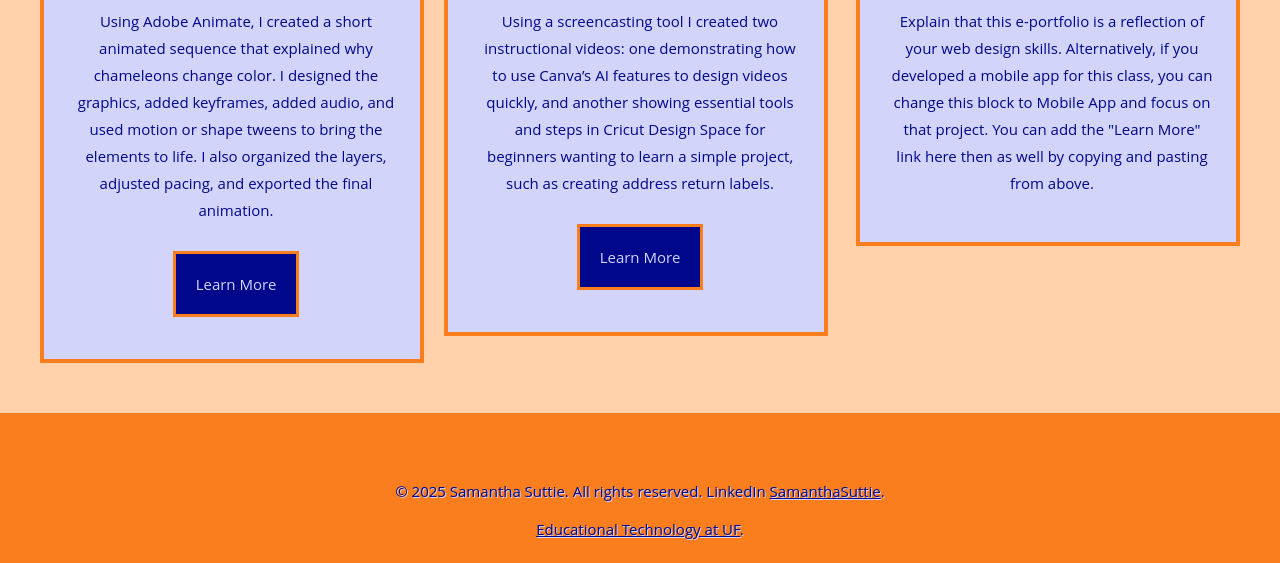
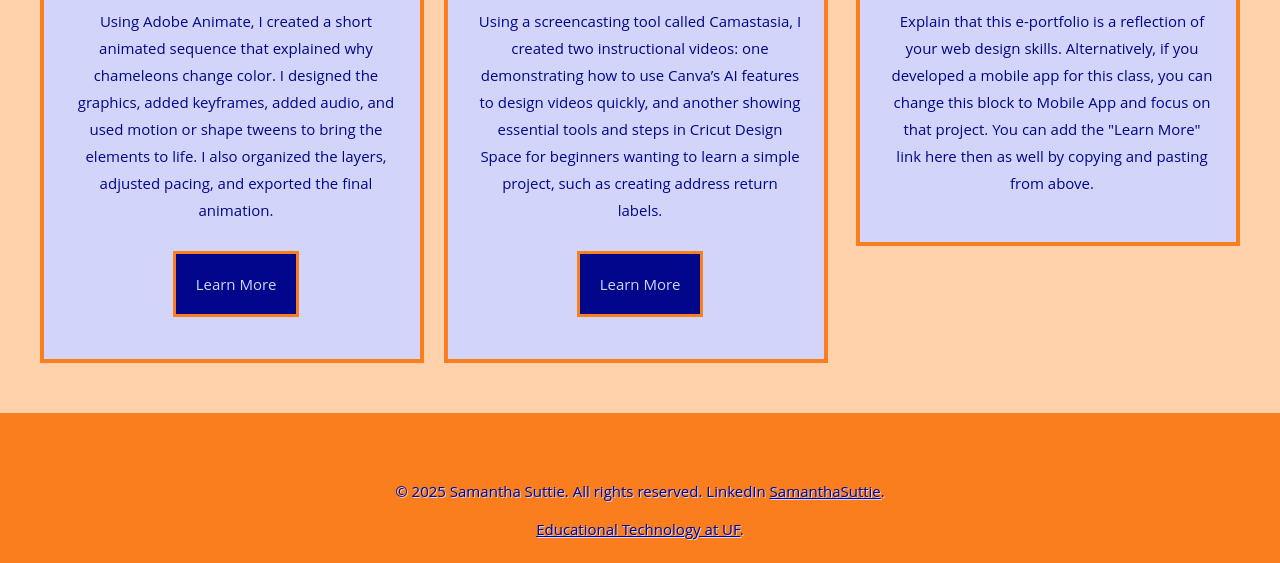
Before and after one commit to samsuttie97-eng/eportfolio, a plain HTML site: page index.html in a window 1280 px wide. Shown: the part 1081-1644 px from the top of the page. Drawn offline with Linux system fonts and the light colour scheme.

Commit message:
Update index.html

```diff
--- a/index.html
+++ b/index.html
@@ -116,7 +116,7 @@ Released   : 20130406
 			<div class="box-style">
 				<div class="content">
 					<h2>Screencasting</h2>
-					<p>Using a screencasting tool I created two instructional videos: one demonstrating how to use Canva’s AI features to design videos quickly, and another showing essential tools and steps in Cricut Design Space for beginners wanting to learn a simple project, such as creating address return labels.</p>
+					<p>Using a screencasting tool called Camastasia, I created two instructional videos: one demonstrating how to use Canva’s AI features to design videos quickly, and another showing essential tools and steps in Cricut Design Space for beginners wanting to learn a simple project, such as creating address return labels.</p>
 					<a href="https://samsuttie97-eng.github.io/eportfolio-screencast/"class="button">Learn More</a>
 				</div>
 			</div>
```
